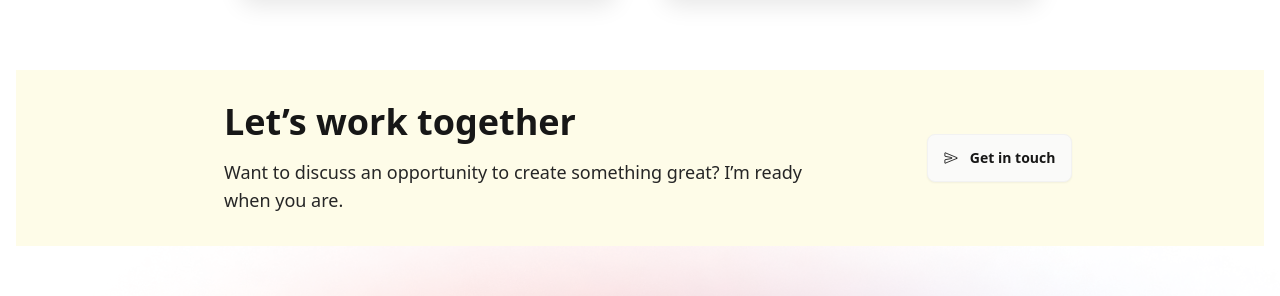
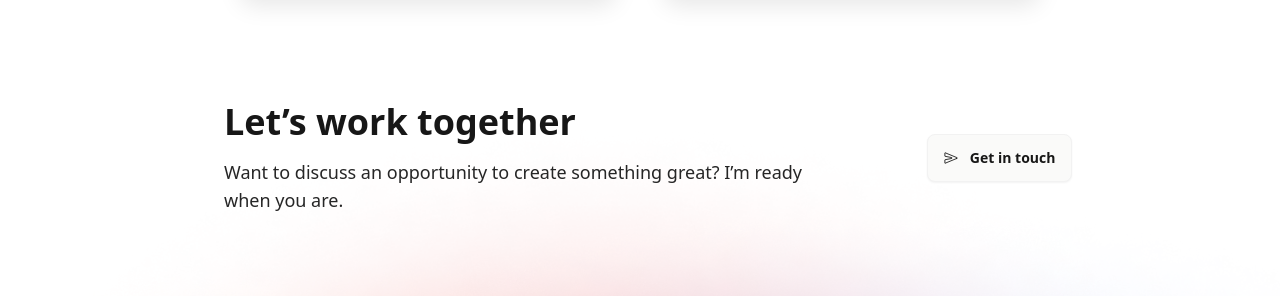
Before and after one commit to arabyhossainabid/my-portfolio, a React (Vite) app: page / in a window 1280 px wide. Shown: the part 2424-2720 px from the top of the page. Built offline with nearby package versions, Linux system fonts and the light colour scheme.

Commit message:
[FEAT] - initial page create for show

```diff
--- a/src/Component/together/together.jsx
+++ b/src/Component/together/together.jsx
@@ -4,7 +4,7 @@ import { NavLink } from 'react-router-dom';
 
 function Together() {
   return (
-    <div className="flex flex-col lg:flex-row gap-10 lg:gap-20 justify-between mt-10 items-center px-4 sm:px-10 lg:px-20 xl:px-52 py-8 bg-yellow-50 dark:bg-black">
+    <div className="flex flex-col lg:flex-row gap-10 lg:gap-20 justify-between mt-10 items-center px-4 sm:px-10 lg:px-20 xl:px-52 py-8">
       <div className="text-center lg:text-left">
         <h1 className="text-2xl sm:text-3xl lg:text-4xl font-bold text-neutral-900 dark:text-stone-50 transition duration-300 hover:scale-105">Let’s work together</h1>
         <p className="text-sm sm:text-base lg:text-lg mt-4 text-neutral-800 dark:text-stone-200 transition duration-300 hover:scale-105">
```
